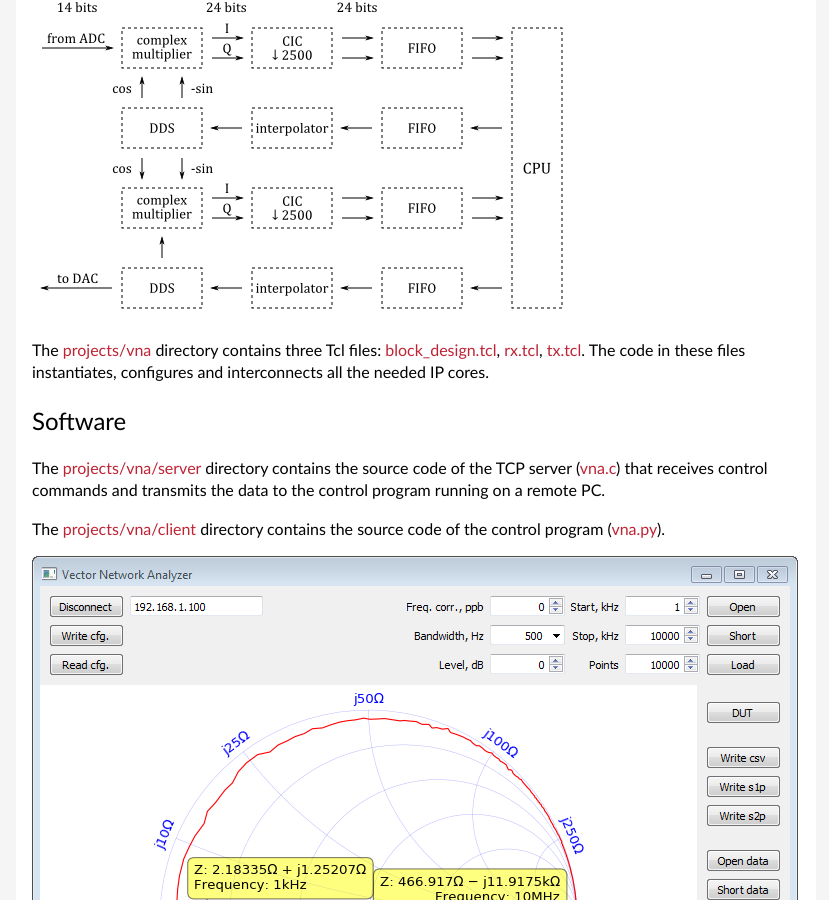
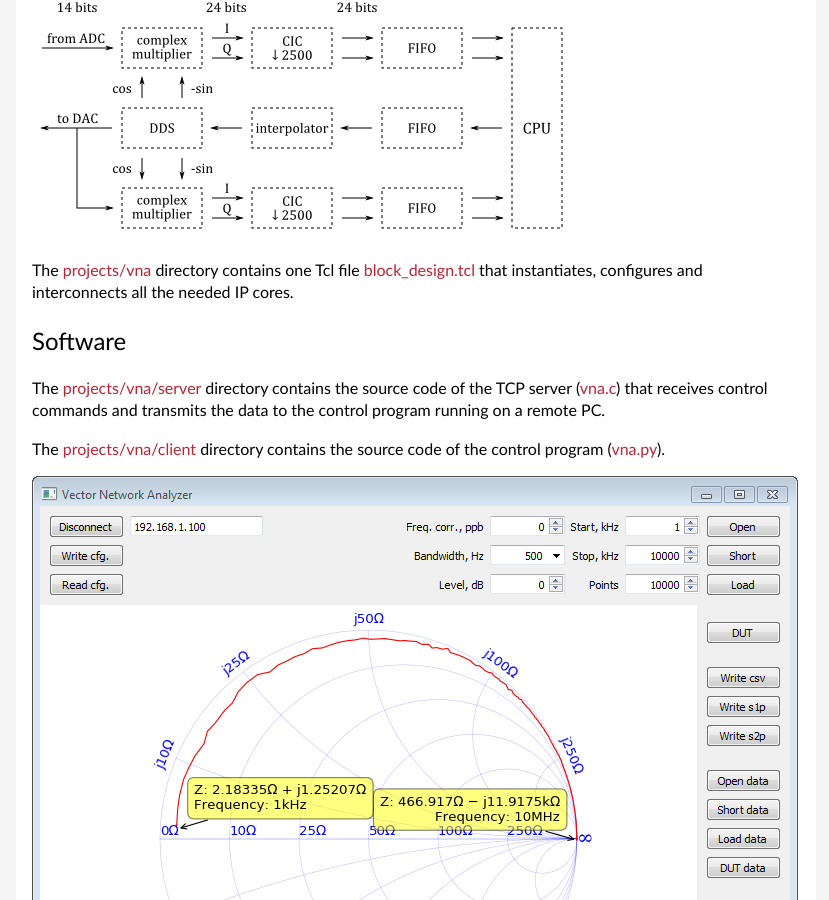
Before and after one commit to pavel-demin/red-pitaya-notes, a Jekyll site: the page built from vna.md, in a window 1280 px wide and 900 px high, scrolled down 541 px. Shown: the whole window, without its empty margins (224-1053 px from the left). Built offline with Jekyll 4.4.1, drawn with Linux system fonts in a browser that asks for light colours.

Commit message:
update VNA hardware description

```diff
--- a/vna.md
+++ b/vna.md
@@ -26,7 +26,7 @@ The basic blocks of the system are shown on the following diagram:
 
 ![Multichannel Pulse Height Analyzer]({{ "/img/vna.png" | prepend: site.baseurl }})
 
-The [projects/vna](https://github.com/pavel-demin/red-pitaya-notes/tree/master/projects/vna) directory contains three Tcl files: [block_design.tcl](https://github.com/pavel-demin/red-pitaya-notes/blob/master/projects/vna/block_design.tcl), [rx.tcl](https://github.com/pavel-demin/red-pitaya-notes/blob/master/projects/vna/rx.tcl), [tx.tcl](https://github.com/pavel-demin/red-pitaya-notes/blob/master/projects/vna/tx.tcl). The code in these files instantiates, configures and interconnects all the needed IP cores.
+The [projects/vna](https://github.com/pavel-demin/red-pitaya-notes/tree/master/projects/vna) directory contains one Tcl file [block_design.tcl](https://github.com/pavel-demin/red-pitaya-notes/blob/master/projects/vna/block_design.tcl) that instantiates, configures and interconnects all the needed IP cores.
 
 Software
 -----
```
Also changed, not shown: img/vna.png.
